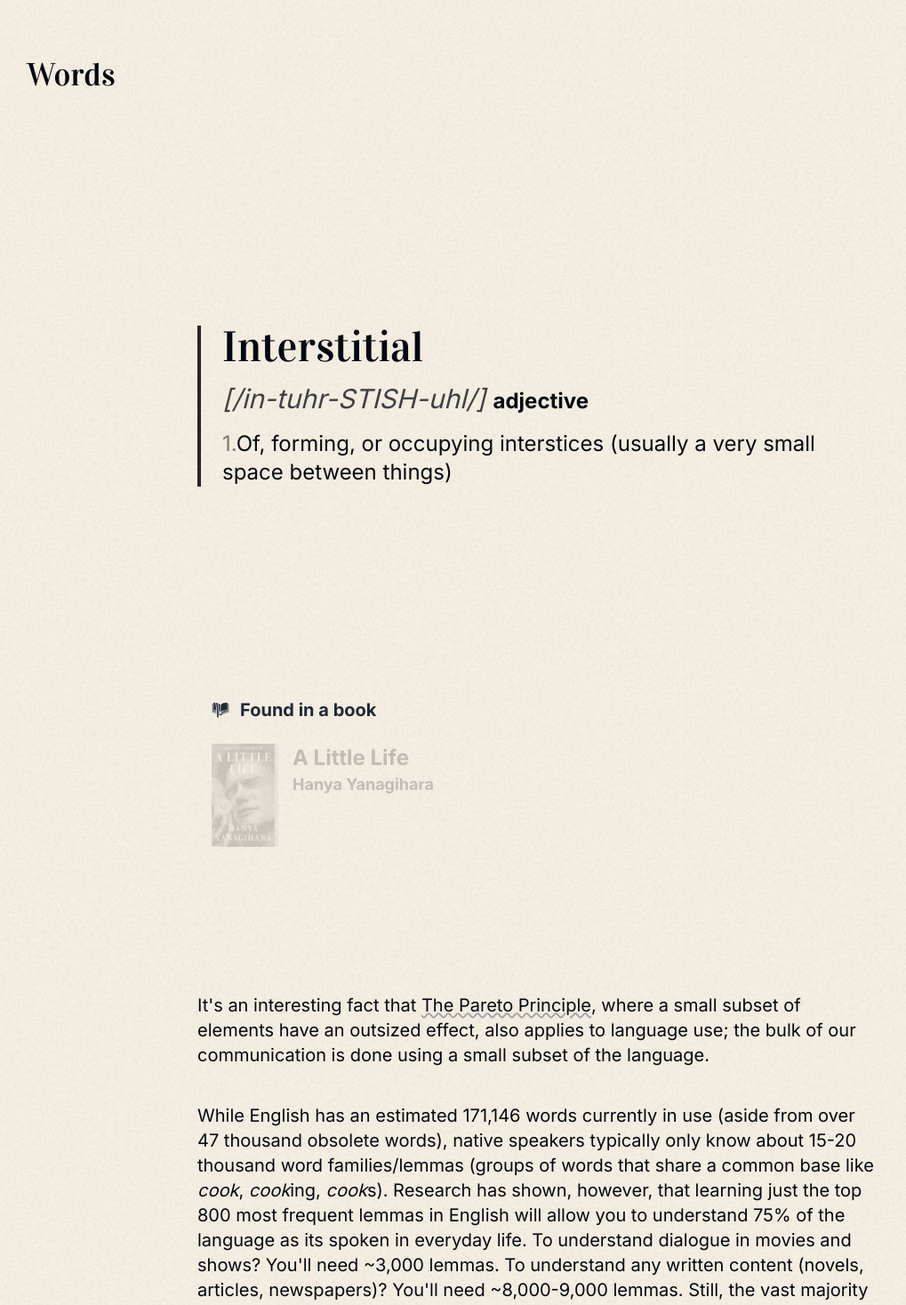
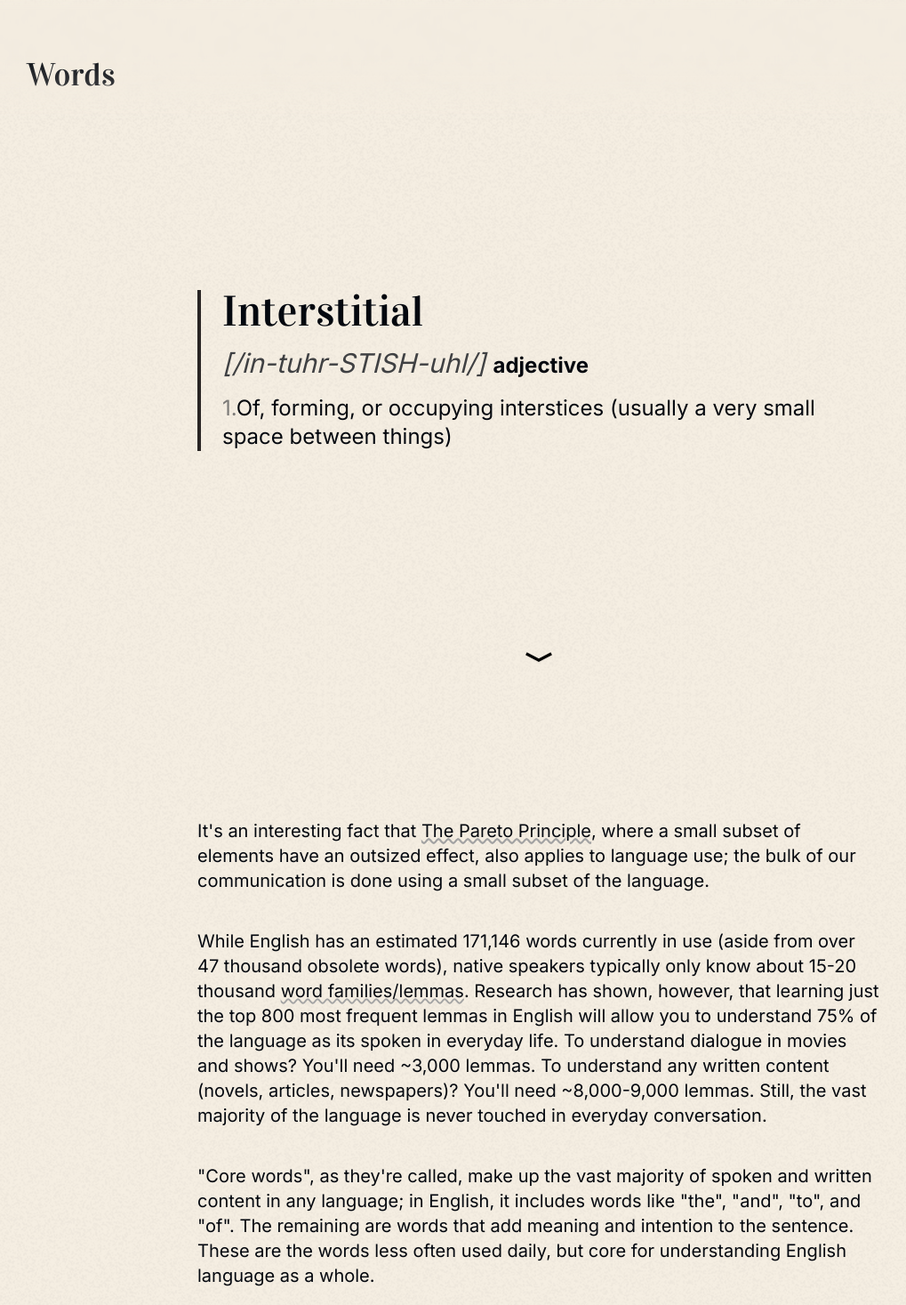
Before and after one commit to szeckirjr/by-wardo, a Next.js app: page /word/interstitial in a window 1280 px wide. Shown: the top 1467 px of the page at 89% size, without its empty margins (34-1053 px from the left). Built offline with nearby package versions, Linux system fonts and the light colour scheme.

Commit message:
adding more styling and fixing other things

```diff
--- a/package.json
+++ b/package.json
@@ -13,7 +13,7 @@
     "next": "14.0.3",
     "react": "^18",
     "react-dom": "^18",
-    "react-icons": "^5.0.1"
+    "react-icons": "^5.2.0"
   },
   "devDependencies": {
     "@types/node": "^20",
--- a/src/app/layout.tsx
+++ b/src/app/layout.tsx
@@ -9,8 +9,8 @@ import Script from "next/script";
 const inter = Inter({ subsets: ["latin"] });
 
 export const metadata: Metadata = {
-  title: "Bah",
-  description: "A blog about nothing and everything",
+  title: "Words",
+  description: "A collection of words I find interesting.",
   authors: {
     url: "https://wardo.dev/",
     name: "Eduardo Szeckir",
@@ -26,15 +26,15 @@ export default function RootLayout({
     <html lang="en">
       <body
         className={classNames(
-          "bg-champagne text-rich-black bg-fuzz bg-blend-multiply",
+          "bg-champagne text-rich-black bg-fuzz min-h-screen relative w-full flex flex-col bg-blend-multiply",
           inter.className
         )}
       >
-        <div className="relative top-0 left-0 w-full h-screen">
-          <Header />
-          <main className="pb-16 px-6 md:px-8 lg:px-16">{children}</main>
-          <Footer />
-        </div>
+        <Header />
+        <main className="flex-grow h-full pb-16 px-6 md:px-8 lg:px-16">
+          {children}
+        </main>
+        <Footer />
       </body>
     </html>
   );
--- a/src/app/page.tsx
+++ b/src/app/page.tsx
@@ -34,14 +34,28 @@ export const words: Record<string, Word> = {
   elated: {
     word: "Elated",
   },
+  juxtaposition: {
+    word: "Juxtaposition",
+  },
+  effervescent: {
+    word: "Effervescent",
+  },
+  ineffable: {
+    word: "Ineffable",
+  },
+  ephemeral: {
+    word: "Ephemeral",
+  },
+  petrichor: {
+    word: "Petrichor",
+  },
 };
 
 const wordsList = Object.keys(words);
 
 export default function Home() {
   const PostList = () => (
-    <div>
-      <div className="flex flex-col-reverse gap-4 mt-6">
+    <div className="flex flex-col-reverse gap-4 ">
       {wordsList.map((wordId, idx) => (
         <>
           <WordCard key={wordId} wordId={wordId} />
@@ -51,7 +65,6 @@ export default function Home() {
         </>
       ))}
     </div>
-    </div>
   );
 
   return <PostList />;
--- a/src/app/word/interstitial/page.tsx
+++ b/src/app/word/interstitial/page.tsx
@@ -1,7 +1,9 @@
 import ReferenceTag from "@/components/ReferenceTag";
+import Tooltip from "@/components/Tooltip";
 import WordDefinition from "@/components/WordDefinition";
 import { Word } from "@/types";
 import classNames from "classnames";
+import { RiArrowDownWideLine } from "react-icons/ri";
 
 export const interstitial: Word = {
   word: "Interstitial",
@@ -34,47 +36,56 @@ export const interstitial: Word = {
 export default function Interstitial() {
   return (
     <div>
-      <div className="min-h-[80vh] flex items-center">
+      <div className="min-h-[90vh] -mt-20 flex items-center relative">
         <WordDefinition word={interstitial} />
+        <RiArrowDownWideLine className="absolute bottom-2 left-0 right-0 w-10 h-10 mx-auto text-black animate-bounce" />
       </div>
       <div
         className={classNames(
-          "text-lg sm:text-xl flex flex-col gap-4 sm:gap-6 lg:gap-10"
+          "text-lg pt-36 sm:text-xl flex flex-col gap-4 sm:gap-6 lg:gap-10"
         )}
       >
-        {interstitial.reference && (
-          <ReferenceTag reference={interstitial.reference} />
-        )}
-        <p>
+        <div>
           It&apos;s an interesting fact that{" "}
-          <div className="inline-block relative">
-            <span className=" underline decoration-wavy decoration-neutral-400 hover:decoration-red-500 peer">
+          <Tooltip
+            element={
+              <>
+                Also known as the 80/20 rule: it states that roughly 80% of the
+                effects come from 20% of the causes.
+              </>
+            }
+          >
+            <span className=" underline decoration-wavy decoration-neutral-400 group-hover:decoration-blue-500">
               The Pareto Principle
             </span>
-            <div className="absolute bottom-10 hidden peer-hover:block">
-              <p className="text-sm md:text-md bg-black p-3 rounded-lg text-white">
-                Also known as the 80/20 rule, it states that roughly 80% of the
-                effects come from 20% of the causes.
-              </p>
-            </div>
-          </div>
+          </Tooltip>
           , where a small subset of elements have an outsized effect, also
           applies to language use; the bulk of our communication is done using a
           small subset of the language.
-        </p>
-        <p>
+        </div>
+        <div>
           While English has an estimated 171,146 words currently in use (aside
           from over 47 thousand obsolete words), native speakers typically only
-          know about 15-20 thousand word families/lemmas (groups of words that
-          share a common base like <i>cook</i>, <i>cook</i>
-          ing, <i>cook</i>s). Research has shown, however, that learning just
-          the top 800 most frequent lemmas in English will allow you to
-          understand 75% of the language as its spoken in everyday life. To
-          understand dialogue in movies and shows? You&apos;ll need ~3,000
-          lemmas. To understand any written content (novels, articles,
-          newspapers)? You&apos;ll need ~8,000-9,000 lemmas. Still, the vast
-          majority of the language is never touched in everyday conversation.
-        </p>
+          know about 15-20 thousand{" "}
+          <Tooltip
+            element={
+              <>
+                groups of words that share a common base like <i>cook</i>,{" "}
+                <i>cook</i>
+                ing, <i>cook</i>s
+              </>
+            }
+          >
+            word families/lemmas
+          </Tooltip>
+          . Research has shown, however, that learning just the top 800 most
+          frequent lemmas in English will allow you to understand 75% of the
+          language as its spoken in everyday life. To understand dialogue in
+          movies and shows? You&apos;ll need ~3,000 lemmas. To understand any
+          written content (novels, articles, newspapers)? You&apos;ll need
+          ~8,000-9,000 lemmas. Still, the vast majority of the language is never
+          touched in everyday conversation.
+        </div>
         <p>
           &quot;Core words&quot;, as they&apos;re called, make up the vast
           majority of spoken and written content in any language; in English, it
@@ -106,6 +117,9 @@ export default function Interstitial() {
           English a rich and evocative language, demonstrating that the beauty
           of speech often lies in the spaces between.
         </p>
+        {interstitial.reference && (
+          <ReferenceTag reference={interstitial.reference} />
+        )}
       </div>
     </div>
   );
--- a/src/components/Footer.tsx
+++ b/src/components/Footer.tsx
@@ -10,7 +10,7 @@ export function Footer() {
   return (
     <div
       className={classNames(
-        "relative flex items-baseline justify-between",
+        "relative flex flex-grow-0 items-baseline justify-between",
         "pt-6 md:pt-8 lg:pt-16 px-6 md:px-8 lg:px-16 pb-8",
         vidaloka.className
       )}
--- a/src/components/Header.tsx
+++ b/src/components/Header.tsx
@@ -15,10 +15,14 @@ export default function Header() {
   return (
     <div
       className={classNames(
-        "relative flex flex-row justify-between items-baseline",
+        "sticky top-0 flex flex-row justify-between items-baseline backdrop-blur-sm z-10",
         "pt-6 md:pt-8 lg:pt-16 px-6 md:px-8 lg:px-16 pb-8",
         vidaloka.className
       )}
+      style={{
+        maskImage:
+          "linear-gradient(to bottom, black 40%, rgba(0,0,0,0.7973783263305322) 70%, transparent 100%)",
+      }}
     >
       <h1
         className={classNames({
--- a/src/components/ReferenceTag.tsx
+++ b/src/components/ReferenceTag.tsx
@@ -23,16 +23,18 @@ export default function ReferenceTag({ reference }: { reference: Reference }) {
         <img
           src={cover}
           alt={title}
-          className=" h-full w-[75px] opacity-20 group-hover:opacity-100 duration-200"
+          className=" h-full w-[120px] opacity-20 group-hover:opacity-100 duration-200"
         />
         <div>
-          <h4 className="text-2xl font-bold opacity-20 group-hover:opacity-100">
+          <h4 className="text-2xl font-bold opacity-0 group-hover:opacity-100">
             {title}
           </h4>
-          <p className="text-lg font-bold opacity-20 group-hover:opacity-100">
+          <p className="text-lg font-bold opacity-0 group-hover:opacity-100">
             {author}
           </p>
-          <i className="hidden group-hover:block">&quot;{excerpt}&quot;</i>
+          <i className="text-md hidden group-hover:block">
+            &quot;{excerpt}&quot;
+          </i>
         </div>
       </div>
     </div>
--- /dev/null
+++ b/src/components/Tooltip.tsx
@@ -0,0 +1,21 @@
+export default function Tooltip({
+  children,
+  element,
+}: {
+  children: React.ReactNode;
+  element: React.ReactNode;
+}) {
+  return (
+    <div className="inline-block relative group">
+      <span className=" underline decoration-wavy decoration-neutral-400 group-hover:decoration-blue-500">
+        {children}
+      </span>
+      <div className="absolute bottom-7 hidden group-hover:block">
+        <p className="text-sm md:text-md bg-zinc-800 p-3 rounded-lg text-white">
+          {element}
+        </p>
+        <div className="absolute w-2 h-2 bg-zinc-800 transform rotate-45 -bottom-1 left-1/2 -translate-x-1/2"></div>
+      </div>
+    </div>
+  );
+}
```
Also changed, not shown: 1 other file (tests, documents, lock files or other folders). Lines whose indentation alone changed are shown as unchanged.
